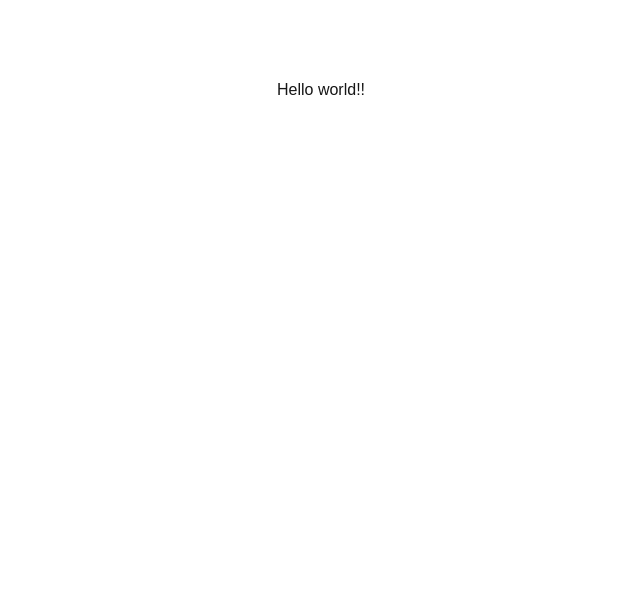
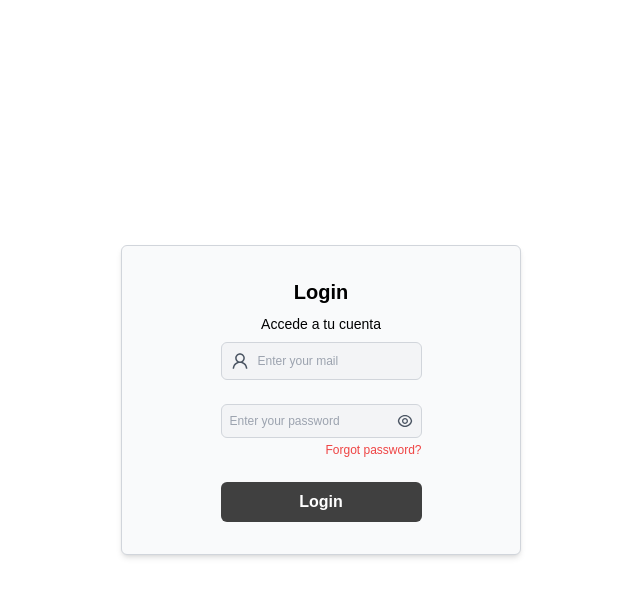
Before and after one commit to RoddrigoBenitez/Conexus, a Next.js app in the folder frontend/my-app/: page / in a window 1280 px wide. Shown: the top 596 px of the page, without its empty margins (319-959 px from the left). Built offline with nearby package versions, Linux system fonts and the light colour scheme.

Commit message:
new Component

```diff
--- a/frontend/my-app/src/app/page.tsx
+++ b/frontend/my-app/src/app/page.tsx
@@ -1,9 +1,12 @@
+'use client'
+import LoginForm from "@/components/login/login-form";
 import Image from "next/image";
+
 
 export default function Home() {
   return (
-    <div className="grid grid-rows-[20px_1fr_20px] items-center justify-items-center min-h-screen p-8 pb-20 gap-16 sm:p-20 font-[family-name:var(--font-geist-sans)]">
-      <h1>Hello world!!</h1>
-    </div>
+    <main className="flex min-h-screen items-center justify-center gap-2 dark:bg-gray-800">
+      <LoginForm />
+    </main>
   );
 }
--- /dev/null
+++ b/frontend/my-app/src/components/login/layout.tsx
@@ -0,0 +1,14 @@
+
+
+
+export default async function LoginLayout({
+    children,
+  }: {
+    children: React.ReactNode;
+  }) {
+    return (
+      <div className="flex items-center justify-center min-h-screen bg-gray-100">
+        {children}
+      </div>
+    );
+  }
```
Also changed, not shown: frontend/my-app/src/components/login/login-form/index.tsx (renamed from frontend/my-app/src/app/login/login-form/index.tsx), frontend/my-app/src/components/login/page.tsx (renamed from frontend/my-app/src/app/login/page.tsx).
